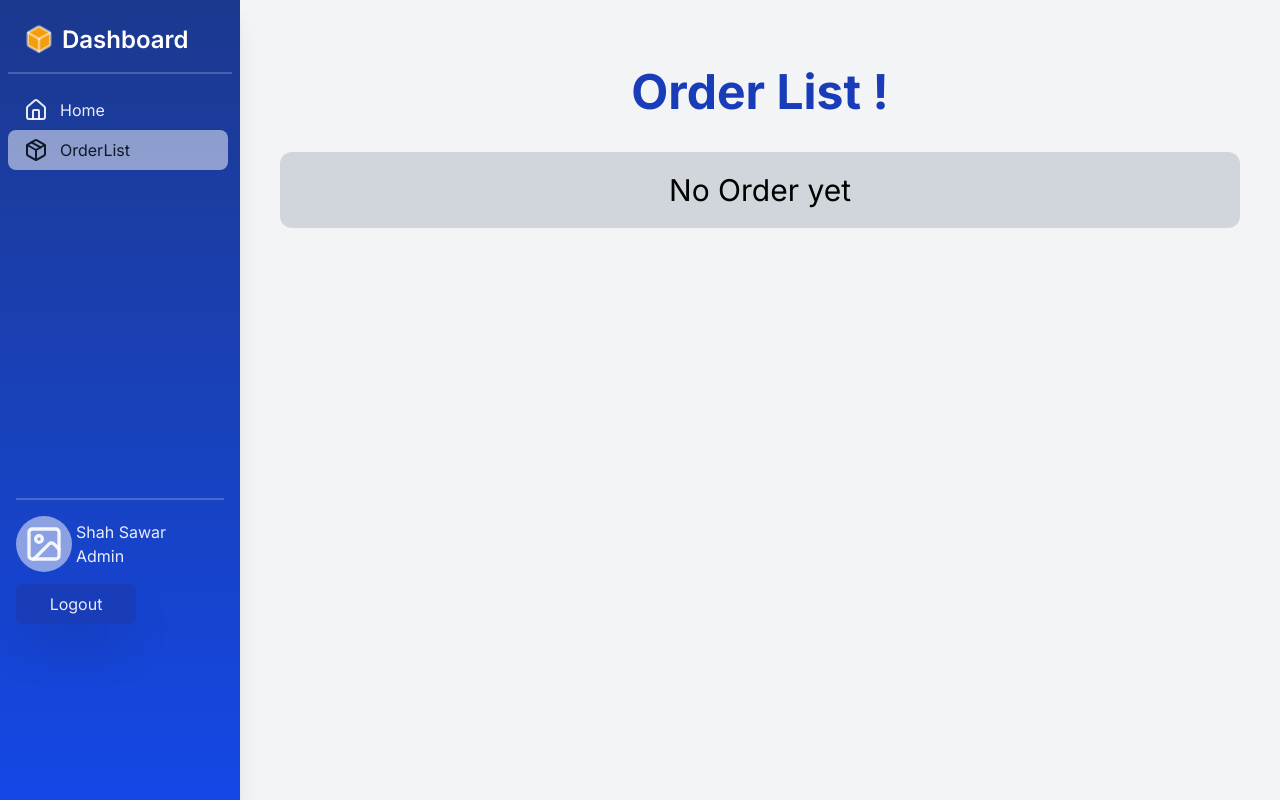
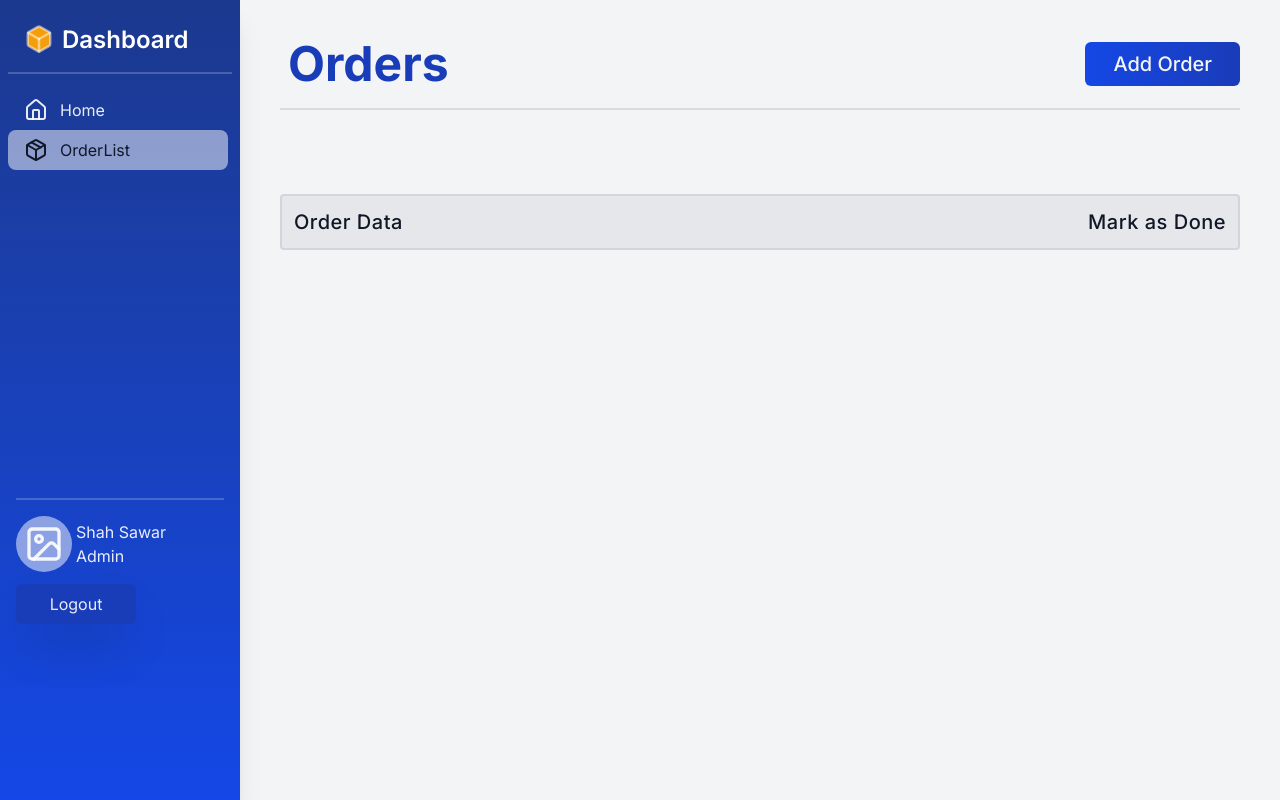
Before and after one commit to sskhan999999999999-spec/Dashboard, a Next.js app: page /Dashboard/Orderlist in a window 1280 px wide. Built offline with nearby package versions, Linux system fonts and the light colour scheme.

Commit message:
Ui changes in order page

```diff
--- a/src/app/Dashboard/AccessForm/page.jsx
+++ b/src/app/Dashboard/AccessForm/page.jsx
@@ -64,7 +64,7 @@ function page() {
   return (
     <div>
       <div className='flex justify-between gap-2 items-center'>
-      <h1 className='text-blue-900 text-4xl w-full  font-bold border-b-2 border-b-black/10 py-4 '>User Form</h1>
+      <h1 className='text-blue-800 text-4xl w-full font-bold border-b-2 border-b-black/10 py-4 pt-1 '>User Form</h1>
       <div className='bg-blue-700 rounded-xl text-white p-2 px-4  w-40 '>
        <button className='flex gap-1'><Plus/> Add User</button>
       </div>
--- a/src/app/Dashboard/Createorder/page.jsx
+++ b/src/app/Dashboard/Createorder/page.jsx
@@ -28,7 +28,7 @@ function Createorder() {
 
   return (
     <div className=' h-full  p-4 sm:pb-20'>
-      <h1 className='md:text-center sm:text-end text-center sm:mr-14 text-blue-800 p-5 font-bold text-2xl sm:text-5xl'>
+      <h1 className='md:text-center sm:text-end text-center sm:mr-14 text-blue-800 p-5 font-bold text-4xl sm:text-5xl'>
         Create Order !
       </h1>
       <form
--- a/src/app/Dashboard/Home/page.jsx
+++ b/src/app/Dashboard/Home/page.jsx
@@ -28,7 +28,7 @@ function Page() {
   let name = "";
 
   if (user?.email === "super@gmail.com") {
-    name = "shahsawar";
+    name = "Shahsawar";
   } else {
     name = user?.name;
   }
@@ -44,8 +44,8 @@ function Page() {
   return (
     <div>
       <div className='flex justify-between items-center gap-3'>
-        <h1 className='text-blue-900 text-3xl font-semibold border-b-2 border-b-black/10 py-8 w-full'>
-          Welcome back {name}{" "}
+        <h1 className='text-blue-900 text-4xl font-semibold border-b-2 border-b-black/10 pt-1 py-8 w-full'>
+          Welcome back, {name}{" "}
         </h1>
         <div className='flex gap-4'>
           <div
@@ -72,7 +72,7 @@ function Page() {
           <div
             className='relative overflow-hidden
             bg-linear-to-br from-red-600 via-red-500 to-orange-500
-            shadow-xl p-6 w-55 rounded-2xl h-25
+            shadow-xl p-8 w-55 rounded-2xl h-25
             items-center justify-center text-white flex'
           >
             {/* Glow circles */}
--- a/src/app/Dashboard/Orderlist/page.jsx
+++ b/src/app/Dashboard/Orderlist/page.jsx
@@ -1,29 +1,55 @@
 "use client";
 import Toggle from "@/app/components/Toggle";
 import { useOrderStore } from "@/app/store/store";
+import { useRouter } from "next/navigation";
 import React from "react";
 
 function Orderlist() {
   const orderList = useOrderStore((s) => s.orderList);
   const removeOrder = useOrderStore((s) => s.removeOrder);
+  const router = useRouter();
 
   return (
     <div>
-      <h1 className='text-center text-blue-800 p-9 font-bold text-5xl'>
-        Order List !
-      </h1>
+      <div className="flex items-center justify-between pb-3 border-b-2 border-black/10">
+        <h1 className=' text-blue-800 p-2 font-bold text-5xl'>
+          Orders
+        </h1>
+        <button
+        onClick={() => router.replace("/Dashboard/Createorder")}
+         className="bg-linear-to-r from-blue-700 py-2 text-xl px-7 text-gray-100 rounded-md cursor-pointer to-blue-800 hover:bg-linear-to-r hover:from-blue-800 hover:to-blue-900 font-medium"> Add Order</button>
+      </div>
 
-      <div className='flex justify-center'>
-        <div className='flex flex-col text-2xl p-5 h-full max-h-140 overflow-auto hide-scrollbar bg-gray-300 w-full sm:max-w-2xl lg:max-w-5xl rounded-xl'>
-          {orderList.length < 1 && (
+      <div className='flex justify-center pt-7'>
+        <div className='flex flex-col text-2xl py-5  h-full max-h-140 overflow-auto hide-scrollbar w-full sm:max-w-2xl lg:max-w-5xl rounded-xl'>
+          {orderList.length == 0  && (
             <div className='text-center text-3xl '>
-              <p>No Order yet</p>
+              <p className="text-gray-100 text-medium">No Order yet</p>
             </div>
           )}
+          <div className='flex p-3 tracking-wide font-medium bg-gray-200 text-gray-900 text-xl items-center border-2 rounded-sm border-gray-300 justify-between'>
+            <p>Order Data</p>
+            <p>Mark as Done</p>
+          </div>
           {orderList.map((order, index) => (
-            <div key={index} className='flex p-1 items-center justify-between'>
-              <span className='pr-5'>{order.text}</span>
-              <Toggle orderId={order} />
+            <div
+              key={index}
+              className='flex p-3 text-xl items-center border-l-2 border-b-2 border-r-2 rounded-sm border-gray-300 justify-between'
+            >
+              <span className='flex-1 min-w-0 wrap-break-word'>
+                {order.text}
+              </span>
+              <div className='flex gap-2 items-center'>
+                <p className='text-sm ' id={index}>
+                  {order.type}
+                </p>
+                <button
+                  onClick={() => removeOrder(index)}
+                  className='p-1.5 px-3 rounded-lg font-semibold cursor-pointer text-[15px] bg-blue-600 hover:bg-red-500 duration-300  text-white'
+                >
+                  Done
+                </button>
+              </div>
             </div>
           ))}
         </div>
--- a/src/app/components/Toggle.jsx
+++ b/src/app/components/Toggle.jsx
@@ -12,11 +12,11 @@ function Toggle({ orderId }) {
       checked={orderId?.completed}
       onChange={()=>toggleOrder(orderId.id)}
       className={`${orderId?.completed ? "bg-blue-700" : "bg-gray-400"}
-      relative inline-flex h-6 w-10 items-center rounded-full transition-colors`}
+      relative inline-flex cursor-pointer h-5 w-8 items-center rounded-full transition-colors`}
     >
       <span
-        className={`${orderId?.completed ? "translate-x-5" : "translate-x-1"}
-        inline-block h-4 w-4 transform rounded-full bg-white transition-transform`}
+        className={`${orderId?.completed ? "translate-x-4" : "translate-x-1"}
+        inline-block h-3.5 w-3.5 transform rounded-full bg-white transition-transform`}
       />
     </Switch>
   )
--- a/src/app/page.jsx
+++ b/src/app/page.jsx
@@ -1,18 +1,14 @@
 "use client"
 import { useRouter } from "next/navigation";
 import UserStore from "./store/Userstore";
-import { useEffect } from "react";
-
 
 export default function Home() {
   const user = UserStore.getState().user
   const router = useRouter()
 
-        if(user){
-            router.replace("/Dashboard/Home")
-          }else{
-            router.replace("/auth/Login")
-          }
+  if (user) {
+    router.push("/Dashboard/Home")
+  } else { router.replace("/auth/Login") }
 
   return (
     <div>
--- a/src/app/store/store.js
+++ b/src/app/store/store.js
@@ -1,32 +1,32 @@
 import { create } from "zustand";
 import { persist } from "zustand/middleware";
 
- export const useOrderStore = create(
+export const useOrderStore = create(
   persist(
     (set) => ({
-      createOrder: '',
+      createOrder: "",
       orderList: [],
 
       setCreateOrder: (value) => set({ createOrder: value }),
 
-      addOrder: (textOrder,typeOrder) =>
+      addOrder: (textOrder, typeOrder) =>
         set((state) => {
           if (!state.createOrder.trim()) return {};
-          return{
-            orderList: [{text: textOrder,type:typeOrder,completed:false},...state.orderList],
-            createOrder: '',
-          }
+          return {
+            orderList: [
+              { text: textOrder, type: typeOrder, completed: false },
+              ...state.orderList,
+            ],
+            createOrder: "",
+          };
         }),
 
-        toggleOrder:(id)=>set(
-          (state)=>({
-    orderList: state.orderList.map((order) =>
-      order.id === id
-        ? { ...order, completed: !order.completed }
-        : order
-    )
-  })),
-
+      toggleOrder: (id) =>
+        set((state) => ({
+          orderList: state.orderList.map((order) =>
+            order.id === id ? { ...order, completed: !order.completed } : order,
+          ),
+        })),
 
       removeOrder: (index) =>
         set((state) => ({
@@ -35,12 +35,11 @@ import { persist } from "zustand/middleware";
 
       clearOrder: () => set({ orderList: [] }),
 
-      clearInput: () => set({ createOrder: ""}),
-
+      clearInput: () => set({ createOrder: "" }),
     }),
 
     {
       name: "order-list",
     },
-  )
+  ),
 );
```
Also changed, not shown: src/app/components/Chart.jsx (+2 -7 lines). Lines whose indentation alone changed are shown as unchanged.
